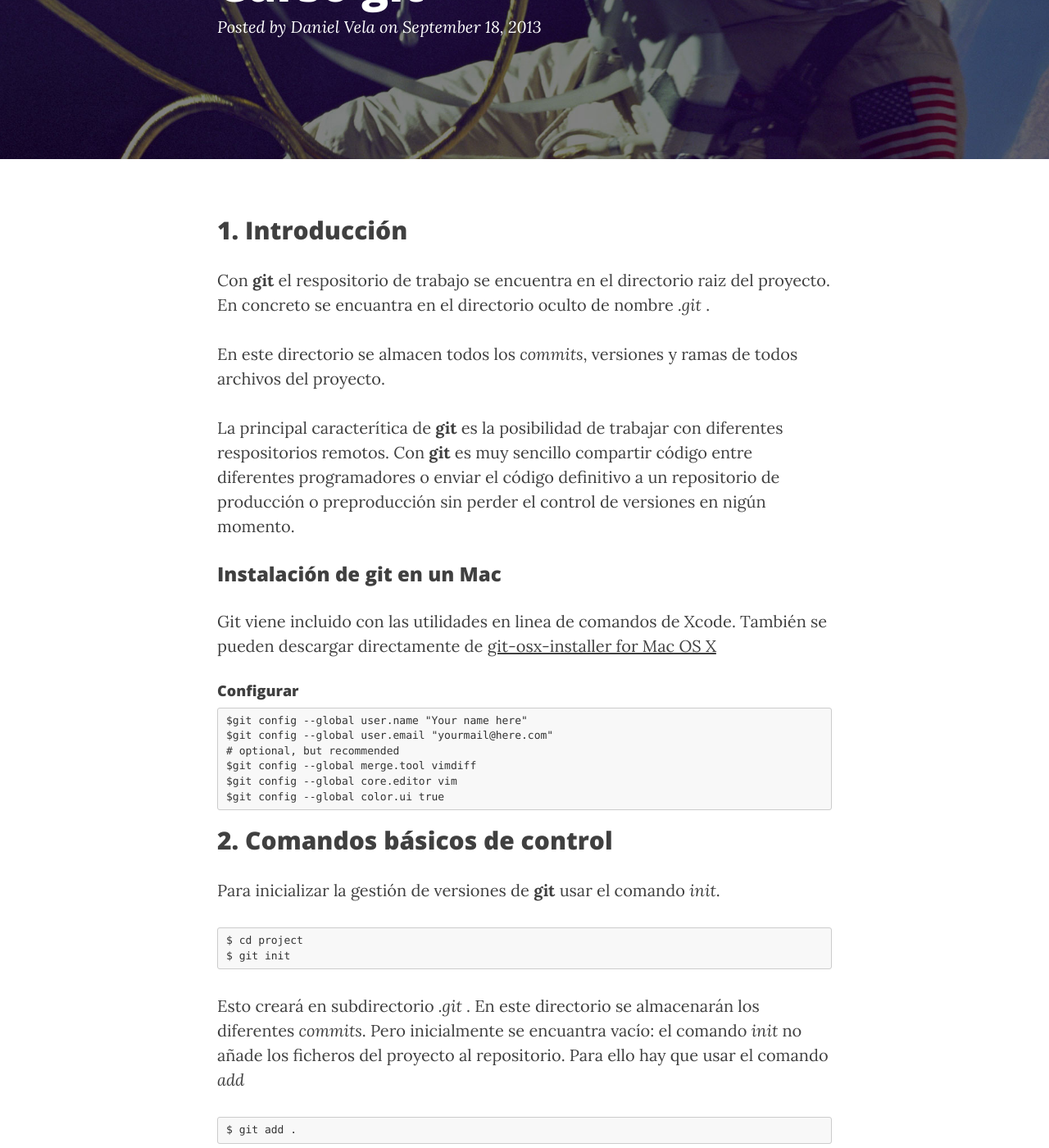
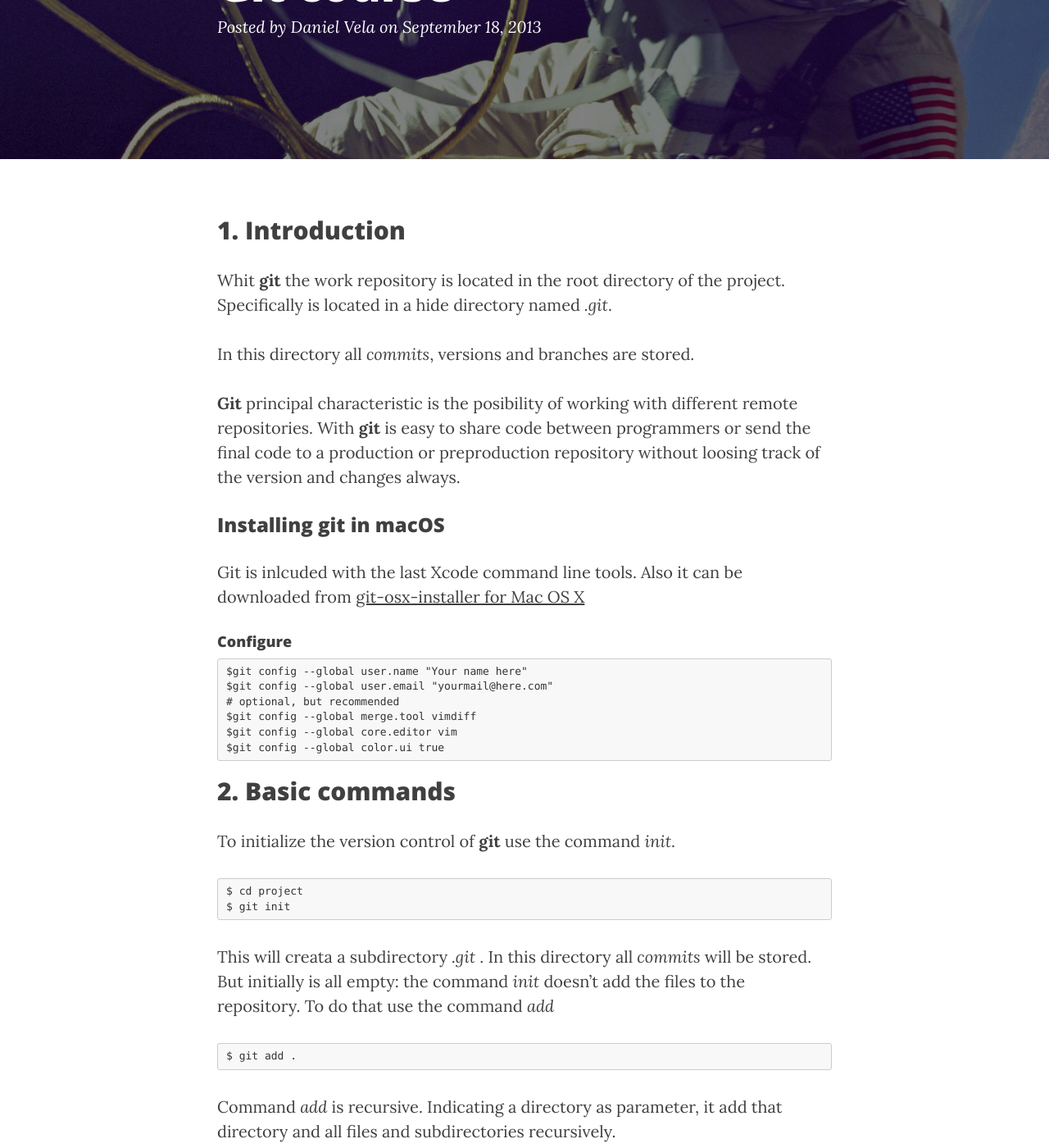
Before and after one commit to madcato/madcato.github.io, a Jekyll site: the page built from _posts/2013-09-18-curso-git.markdown, in a window 1280 px wide and 1400 px high, scrolled down 219 px. Shown: the whole window at 82% size. Built offline with Jekyll 4.4.1, drawn with Linux system fonts in a browser that asks for light colours; nearby versions of some CDN libraries; some of the changed text lies outside the part shown.

Commit message:
unfinished

```diff
--- a/_posts/2013-09-18-curso-git.markdown
+++ b/_posts/2013-09-18-curso-git.markdown
@@ -1,24 +1,24 @@
 ---
 layout:     post
-title:      "Curso git"
+title:      "Git course"
 date:       2013-09-18 06:41:00
 author:     "Daniel Vela"
 header-img: "img/post-bg-06.jpg"
 ---
 
-## 1. Introducción
+## 1. Introduction
 
-Con **git** el respositorio de trabajo se encuentra en el directorio raiz del proyecto. En concreto se encuantra en el directorio oculto de nombre *.git* .
+Whit **git** the work repository is located in the root directory of the project. Specifically is located in a hide directory named *.git*.
 
-En este directorio se almacen todos los *commits*, versiones y ramas de todos archivos del proyecto.
+In this directory all *commits*, versions and branches are stored.
 
-La principal caracterítica de **git** es la posibilidad de trabajar con diferentes respositorios remotos. Con **git** es muy sencillo compartir código entre diferentes programadores o enviar el código definitivo a un repositorio de producción o preproducción sin perder el control de versiones en nigún momento.
+**Git** principal characteristic is the posibility of working with different remote repositories. With **git** is easy to share code between programmers or send the final code to a production or preproduction repository without loosing track of the version and changes always.
 
-### Instalación de git en un Mac
+### Installing git in macOS
 
-Git viene incluido con las utilidades en linea de comandos de Xcode. También se pueden descargar directamente de [git-osx-installer for Mac OS X](http://code.google.com/p/git-osx-installer/)
+Git is inlcuded with the last Xcode command line tools. Also it can be downloaded from [git-osx-installer for Mac OS X](http://code.google.com/p/git-osx-installer/)
 
-#### Configurar
+#### Configure
 
 	$git config --global user.name "Your name here"
 	$git config --global user.email "yourmail@here.com"
@@ -27,87 +27,91 @@ Git viene incluido con las utilidades en linea de comandos de Xcode. También se
 	$git config --global core.editor vim
 	$git config --global color.ui true
 
-## 2. Comandos básicos de control
+## 2. Basic commands
 
-Para inicializar la gestión de versiones de **git** usar el comando *init*.
+To initialize the version control of **git** use the command *init*.
 
 	$ cd project
 	$ git init
 
-Esto creará en subdirectorio *.git* . En este directorio se almacenarán los diferentes *commits*. Pero inicialmente se encuantra vacío: el comando *init* no añade los ficheros del proyecto al repositorio. Para ello hay que usar el comando *add*
+This will creata a subdirectory *.git* . In this directory all *commits* will be stored. But initially is all empty: the command *init* doesn't add the files to the repository. To do that use the command *add*
 
 	$ git add .
 
-El comando *add* es recursivo. Al indicar un directorio como parámetro, se añadirá ese directorio y todos sus ficheros y subdirectorios recursivamente.
+Command *add* is recursive. Indicating a directory as parameter, it add that directory and all files and subdirectories recursively.
 
-También se puede usar este comando para añadir al repositorio un único fichero.
+Also it can be used to add only one file.
 
 	$ git add README
 
-Sin embargo el comando *add* no añade el fichero al repositorio directamente. Lo que hace es añadirlo a una zona virtual del respositorio llamada **stage**. Para añadir al respositorio los cambios o los ficheros, primero se debe añadir al **stage** aquellos ficheros que han sido modificados o creados. Una vez hecho esto, se puede añadir los cambios al respositorio con en comando *commit*.
+Although the *add* command doesn't add the file to the repo directly. wht it does is to add the file to a virtual zone of the repository called **stage**.
+To add to the repository avery change or file, first it must be added to the **stage** those modified or created files. Once do it, you can add the changes to the repo with the command *commit*.
 
 	$ git commit -m 'first commit'
 
-El comando *commit* requiere un mensaje. Si no se indica un texto, aparecerá el editor de texto configurado para añadir un texto.
+Command *commit* requires a message. Without a text, appears a text editor to set a message text.
 
-Para conocer el estado de los fichero usar el comando:
+To know the state of a file use the command:
 
 	$ git status
 
-Es recomendable haber configurado git con el flag ***color.ui*** puesto a ***true***
+Is recommended to configure git with the flag ***color.ui*** set to ***true***
 
-## 3. Ramas
+## 3. Branches
 
-Para crear una rama usar:
+To create a branch:
 
 	$ git branch new_branch
 
-Esto creará una nueva rama de desarrollo como copia del último *commit*. Para crear una nueva rama es remomendable haber guardado o deshecho todos los cambios en el directorio actual. En caso contrario, git avisará de que no puede crear una nueva rama en un directorio con cambios.
+This will create a new developement branch copying the las made *commit*. To create a new brach is recommended to have save or undo every change in the current path. Otherwise, git will alert that the new branch cannot be created.
 
-Para cambiar de ramas se usa el comando *checkout*
+To change from one branch to anohter use the command *checkout*
 
 	$ git checkout new_branch
 
-Para mezclar ramas:
+To merge branches:
 
 	$ git merge branch1
 
-Esto mezclará la rama actual con la rama que se indique como parámetro. Además creará un nuevo *commit* en la rama activa.
+This will mix the current branch with the indicated as paran. Also creates a new *commit* in the current branch.
 
-En caso de existir conflictos, se deberá resolver dichos conflictos antes de poder crear en nuevo *commit*.
+In case of conflicts, they should be resolved before create a new *commit*.
 
 ### Fastforward
 
-Hay casos en los que, a la hora de realizar una mezcla, se produce lo que se denomina un **fastforward**.
+There are cases in which, making a merge, happends a **fastforward**
 
-Cuando se realiza un cambio de rama, la rama original es posible que se mantenga inalterada desde ese momentos. Si es así, al realizar el merge con la rama, git se da cuenta que no tiene que realizar mezcla alguna, si no simplemente cambiar el puntero HEAD del último *commit* de la rama original al puntero HEAD de la nueva rama. A esto se le denomina **fastforward**.
+When a change is made in a branch, the original branch -from where the current branch was created- it's possible that remains untouched. If so, when a merge is donem git realizes that doen't have to mix the code, it only has to change the HEAD pointer to the last *commit* of the original branch to the HEAD pointer of the new branch. This is called **fastforward**
 
-El problema de estos **fastforward** es que la rama nueva desaparece sin dejar rastro. Si queremos mantener dicha rama o crear un nuevo commit en la rama original, se puede usar el parámetro *--no-ff* .
+
+The problem of this **fastforwards** is that the new branch dessapears without a trace. If we want to keep that branch or create a new commit in the original branch, you can user the parameter *--no-ff* .
 
 	$ git merge --no-ff branch1
 
-Esto evitará el **fastforward**.
+This will avoid the **fastforward**.
 
-## 4. Deshaciendo cambios
+## 4. Undoing changes
 
-Hay varias maneras de deshacer los cambios
+There are some ways to undo changes.
 
-### Evitar que un cambio se añada a un *commit*
+### Avoid to add a change to a *commit*
 
-Si hemos añadido un fichero al *stage* por error, podemos quitarlo con el comando **reset**. De esta manera evitaremos que sea añada al *commit*.
+If we had added a file to the *stage* incorrectly, we can remove with the command **reset**. This way we avoid to add the change to the *commit*.
 
 	$ git reset HEAD file
 
-### Cambiando el último *commit*
+### Changing the las *commit*
 
-Si en el último *commit* olvidaste añadir un fichero, se puede usar el parámetro **--ammend** para añadir un cambio al último *commit* realizado.
+If in the las *commit* you forgot to add the file, you can use the parameter **--ammend** to add a change to the las *commit* done.
 
 	$ git commit -m 'first commit'
 	$ git add file
 	$ git commit --ammend
 
-### Eliminando los cambios de un fichero local
 
+### Deleting changes in a local file
+
+If we had changed incorrectly a file or we want to return to a previous version, we can use the commmand **checkout**. This command extracts from the repository
 Si hemos modificado por error un fichero o qqueremos volver a una versión previa, podemos usar el comando **checkout**. Este comando extrae del repositorio la versión que le indiquemos y sobreescribe el fichero que se encuentra en el directorio de trabajo. Por defecto este comando extrae la última versión de la rama actual.
 
 	$ git checkout -- file
```
Also changed, not shown: _posts/2013-07-15-cambio-orientacion-ios6.markdown (+4 -4 lines).
